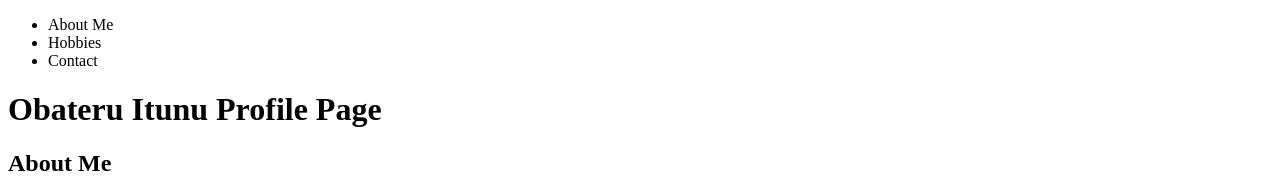
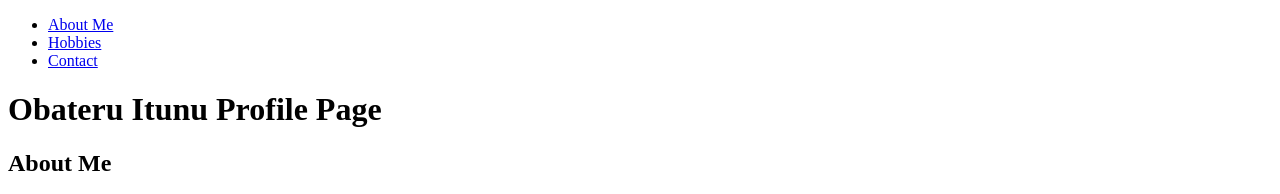
Before and after one commit to hi-tee55/Obateru-Itunu-3MTT-Assessment-, a plain HTML site: page index.html in a window 1280 px wide. Shown: the top 194 px of the page. Drawn offline with Linux system fonts and the light colour scheme.

Commit message:
Update index.html

```diff
--- a/index.html
+++ b/index.html
@@ -9,20 +9,20 @@
     <header>
         <nav>
             <ul>
-                <li>About Me</li>
-                <li>Hobbies</li>
-                <li>Contact</li>
+                <li><a href="#about-me">About Me</a></li>
+                <li><a href="#hobbies">Hobbies</a></li>
+                <li><a href="#contact">Contact</a></li>
             </ul>
         </nav>
     </header>
     <main>
         <h1>Obateru Itunu Profile Page</h1>
-        <section>
+        <section id="about-me">
             <h2>About Me</h2>
             <p>Eager and driven, I'm a budding web developer passionate about crafting clean, functional, and user-friendly digital experiences. Currently immersed in the world of HTML, CSS, and JavaScript, I'm excited to learn and grow, turning creative ideas into tangible web solutions. Let's build something amazing together!</p>
-            <img src="../Mini Project Assessment Personal Profile Page/DSC_5513.JPG" alt="Me during my NYSC camp training">
+            <img src="img/DSC_5513.JPG" alt="Me during my NYSC camp training" height="100px">
         </section>
-        <section>
+        <section id="hobbies">
             <h2>My Hobbies</h2>
             <ol>
                 <li>Reading</li>
@@ -31,7 +31,7 @@
             </ol>
         </section>
     </main>
-    <footer>
+    <footer id="contact">
         <h2>Contact</h2>
         <p>Contact me oon my number <em>08068959311</em> for any enquiries.</p>
     </footer>
```
